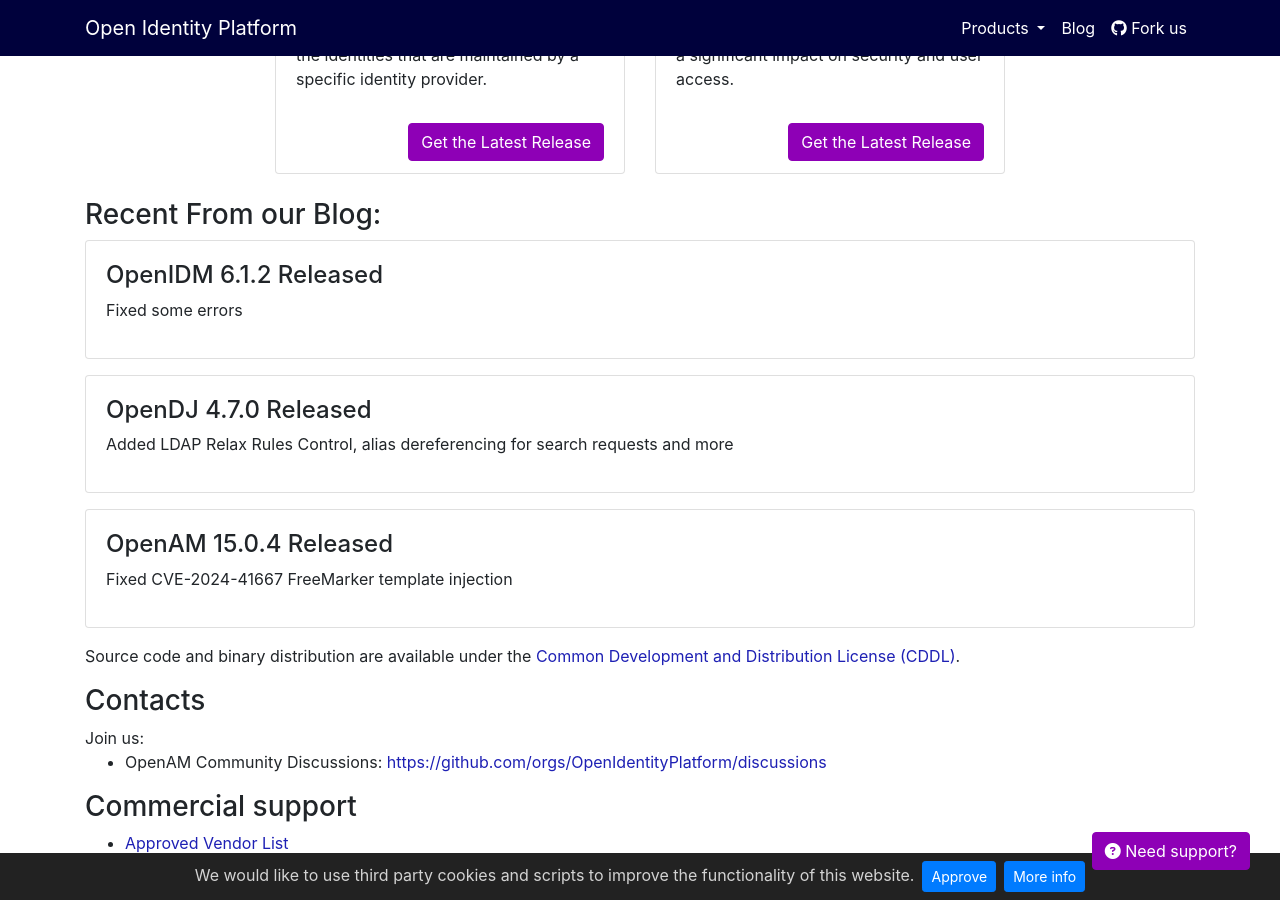
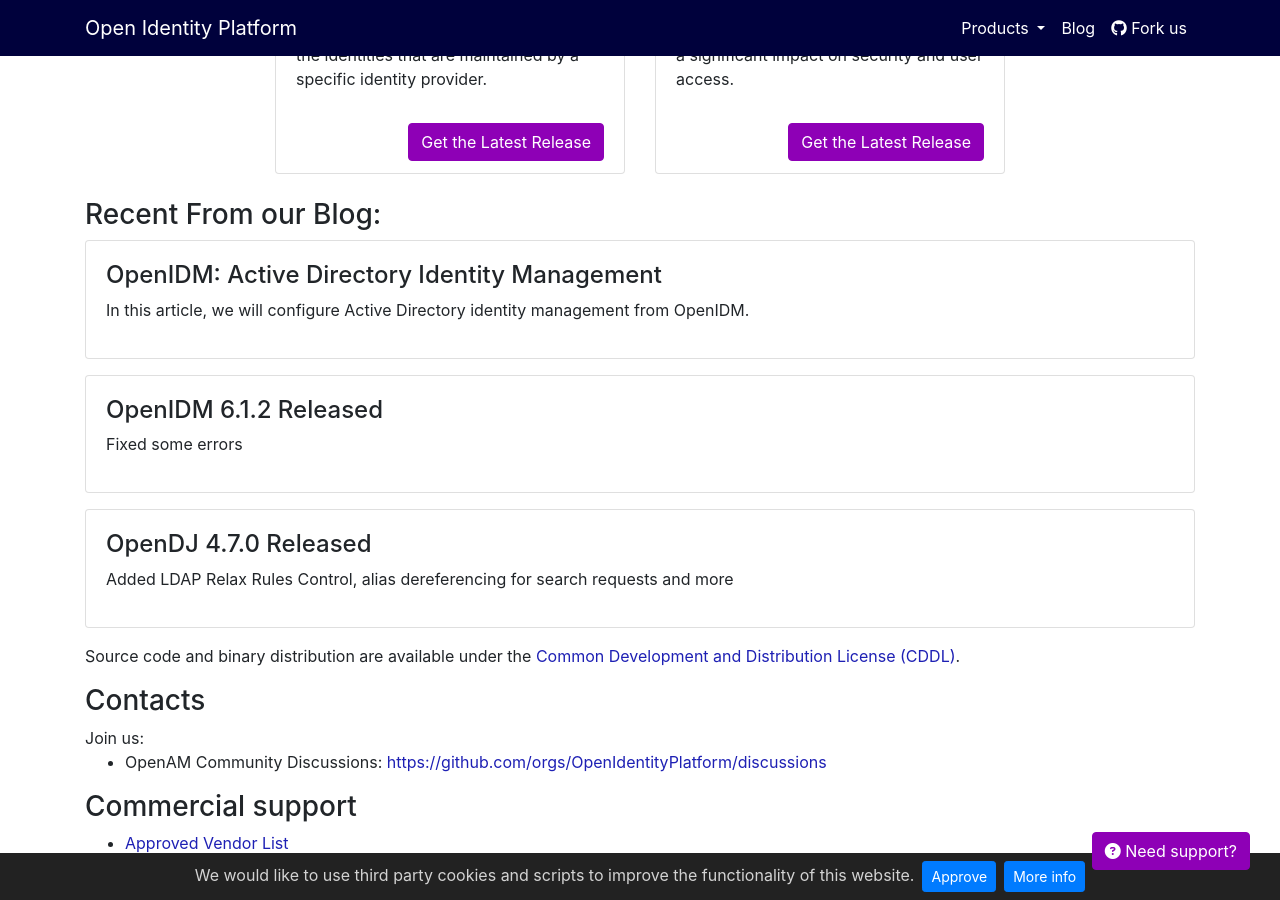
Before and after one commit to OpenIdentityPlatform/OpenIdentityPlatform.org, a Jekyll site: the page built from index.html, in a window 1280 px wide and 900 px high, scrolled down 1665 px. Built offline with Jekyll 4.4.1, drawn with Linux system fonts in a browser that asks for light colours; nearby versions of some CDN libraries; some of the changed lines change nothing that is shown.

Commit message:
OpenIDM: Active Directory Identity Management (#195)

````diff
--- a/_data/blogposts.yml
+++ b/_data/blogposts.yml
@@ -1,3 +1,7 @@
+-
+  title: 'OpenIDM: Active Directory Identity Management'
+  link: '/blog/openidm-ad-idm'
+  description: 'In this article, we will configure Active Directory identity management from OpenIDM.'
 -
   title: 'OpenIDM 6.1.2 Released'
   link: '/blog/openidm-6-1-2-released'
--- /dev/null
+++ b/blog/openidm-ad-idm.md
@@ -0,0 +1,287 @@
+---
+layout: home
+title: "OpenIDM: Active Directory Identity Management"
+landing-title2: "OpenIDM: Active Directory Identity Management"
+description: "In this article, we will configure Active Directory identity management from OpenIDM."
+keywords: 'OpenIDM, Active Directory, Identity Management, reset password'
+imageurl: 'openidm-og.png'
+share-buttons: true
+---
+
+<h1>OpenIDM: Active Directory Identity Management</h1>
+
+Original article: [https://github.com/OpenIdentityPlatform/OpenIDM/wiki/Active-Directory-Identity-Management](https://github.com/OpenIdentityPlatform/OpenIDM/wiki/Active-Directory-Identity-Management)
+
+## Introduction
+
+In this article, we will configure Active Directory identity management from OpenIDM. Let's look at a typical scenario where HR hires a new employee, and enters their credentials into an account management system (IDM). From this system, the data must be imported into the main directory. Typically, this is Active Directory.
+
+## Настройка OpenIDM
+
+How to quickly deploy OpenIDM was described in this [article](https://github.com/OpenIdentityPlatform/OpenIDM/wiki/Getting-Started). Therefore, we will assume that you already have OpenIDM deployed.
+
+### Active Directory Connector Configuration.
+
+From the [samples/provisioners](https://github.com/OpenIdentityPlatform/OpenIDM/tree/master/openidm-zip/src/main/resources/samples/provisioners) directory of the OpenIDM distribution, copy the `provisioner.openicf-adldap.json` file into the `openidm/conf` directory
+Change the configuration values to match your environment:
+
+In the administrator console select Configure -> Connectors. In the list select AD LDAP Connector and set the settings according to the following table
+
+![OpenID LDAP Active Directory Connector.png](https://raw.githubusercontent.com/wiki/OpenIdentityPlatform/OpenIDM/images/openidm-ad/0-openidm-ad-connector.png)
+
+| Setting | Description | Example value |
+| --- | --- | --- |
+| host | Active Directory hostname or IP | ad.example.org |
+| port | Active Directory port | 636 |
+| ssl | Use SSL connection | true |
+| principal | Active Directory account name | DOMAIN/Administrator |
+| credentials | Account password (string, after saving, the value will be encrypted) |  |
+| baseContexts | One or more starting points in the LDAP tree that will be used when searching the tree.| CN=Users,DC=example,DC=org |
+| baseContextsToSynchronize | One or more starting points in the LDAP tree that will be used to determine if a change should be synchronized. | CN=Users,DC=example,DC=org |
+| accountSearchFilter | LDAP Filter for Retrieving Accounts | (objectClass=user) |
+| accountSynchronizationFilter | An optional LDAP filter for the objects to synchronize. | (objectClass=user) |
+| groupSearchFilter | LDAP Filter for Retrieving Groups | (objectClass=group) |
+| groupSynchronizationFilter | An optional LDAP filter for the objects to synchronize. | (objectClass=group) |
+
+To synchronize passwords from OpenIDM to Active Directory, the connection must be over a secure protocol. To set up a secure connection, save the certificate from the Active Directory with the command:
+
+```bash
+openssl s_client -showcerts -connect ad.example.org:636 </dev/null 2>/dev/null|openssl x509 -outform PEM > ad_cert.pem
+```
+
+Upload the certificate to the OpenIDM trust store with the command:
+
+```bash
+keytool -import -alias openidm-ad -file ad_cert.pem -storetype JKS -keystore truststore
+```
+
+The trust store is located in the OpenIDM distribution directory in the [openidm/security](https://github.com/OpenIdentityPlatform/OpenIDM/tree/master/openidm-zip/src/main/resources/security) subdirectory. The default password for the trust store is `changeit`.
+
+Also, to synchronize passwords from OpenIDM, add the `password` field after the `whenCreated` field to the account object in the Active Directory connector configuration file `provisioner.openicf-adldap.json`
+
+```json
+"password" : {
+    "type" : "string",
+    "nativeName" : "__PASSWORD__",
+    "nativeType" : "JAVA_TYPE_GUARDEDSTRING",
+    "flags" : [
+        "NOT_READABLE",
+        "NOT_RETURNED_BY_DEFAULT"
+    ]
+}
+```
+
+### Active Directory Connector Test
+
+In the UI, in the AD Connector settings at the top right, click the three-dot button and select Data (account). A list of Active Directory accounts will appear
+
+![OpenIDM Active Directory Connector Data Account](https://raw.githubusercontent.com/wiki/OpenIdentityPlatform/OpenIDM/images/openidm-ad/1-openidm-ad-data-account.png)
+
+![OpenIDM Active Directory Connector Data Account List](https://raw.githubusercontent.com/wiki/OpenIdentityPlatform/OpenIDM/images/openidm-ad/2-openidm-ad-data-account-list.png)
+
+### OpenIDM and Active Directory Accounts Synchronization Configuration
+
+In the administrator console, select Configure → Mappings. Click the New Mapping button.
+
+![OpenIDM Mappings](https://raw.githubusercontent.com/wiki/OpenIdentityPlatform/OpenIDM/images/openidm-ad/3-openidm-mappings.png)
+
+Into the source resource add Managed Object → user. Into the target resource add Connectors → ad.
+
+![OpenIDM User AD Mapping](https://raw.githubusercontent.com/wiki/OpenIdentityPlatform/OpenIDM/images/openidm-ad/4-openidm-user-ad-mapping.png)
+
+And click the Create mapping button
+
+In the administrator console, select Configure → Mappings → managedUser_systemAdAccount
+
+In the Attributes Grid, configure the attribute mapping according to the table:
+
+| Soruce | Destination | Trasnformation script | Conditional updates |
+| --- | --- | --- | --- |
+| userName | dn | `'CN=' + source + ',CN=Users,DC=ds,DC=gazprombank,DC=ru'` |  |
+| givenName | givenName |  |  |
+| sn | sn |  |  |
+|  | cn | `source.displayName || (source.givenName + ' ' + [source.sn](http://source.sn/));` |  |
+| description | description |  | `!!object.description` |
+| telephoneNumber | telephoneNumber |  | `!!object.telephoneNumber` |
+| userName | sAMAccountName |  |  |
+| password | password |  |  |
+
+On the Behaviors tab, under Policies, select Default Actions and click the Save button.
+
+###  Sending Password by Email
+
+OpenIDM can generate a random password and send it to email. To configure this in the administrator console, go to Configure → System Preferences → Email. Enter the SMTP server settings and click Save
+
+![OpenIDM Email SMPT Settings](https://raw.githubusercontent.com/wiki/OpenIdentityPlatform/OpenIDM/images/openidm-ad/5-openidm-email-settings.png)
+
+## Testing the Solution
+
+### Account Creation
+
+Now that we have configured the connection to the Active Directory and synchronization between OpenIDM and AD accounts, let's test how the solution works. In the administrator console, select Manage → User and create a new account by clicking the New User button. Fill in the attributes of the new user and click Save.
+
+![OpenIDM new IDM user](https://raw.githubusercontent.com/wiki/OpenIdentityPlatform/OpenIDM/images/openidm-ad/6-openidm-new-idmuser.png)
+
+You can also create an account using OpenIDM REST API
+
+```bash
+curl 'http://localhost:8080/openidm/managed/user?_action=create' \
+ -H 'X-OpenIDM-Username: openidm-admin' \
+ -H 'X-OpenIDM-Password: openidm-admin' \
+ -H 'Content-Type: application/json' \
+ --data-raw '{"mail":"jdoe@example.org","sn":"John","givenName":"Doe","telephoneNumber":"+7(999)123-45-67","userName":"idmUser"}' | json_pp
+
+  % Total    % Received % Xferd  Average Speed   Time    Time     Time  Current
+                                 Dload  Upload   Total   Spent    Left  Speed
+100   357    0   242  100   115   1340    637 --:--:-- --:--:-- --:--:--  2063
+{
+   "_id" : "a250eb09-28a1-4fab-b338-e729986f38ec",
+   "_rev" : "2",
+   "accountStatus" : "active",
+   "effectiveAssignments" : [],
+   "effectiveRoles" : [],
+   "givenName" : "Doe",
+   "mail" : "jdoe@example.org",
+   "sn" : "John",
+   "telephoneNumber" : "+7(999)123-45-67",
+   "userName" : "idmUser"
+}
+
+```
+
+You can also check if the account has been created using a GET request to the API
+
+```bash
+curl 'http://localhost:8080/openidm/managed/user?_queryFilter=true' \
+ -H 'X-OpenIDM-Username: openidm-admin' \
+ -H 'X-OpenIDM-Password: openidm-admin' | json_pp
+  % Total    % Received % Xferd  Average Speed   Time    Time     Time  Current
+                                 Dload  Upload   Total   Spent    Left  Speed
+100   380    0   380    0     0  25112      0 --:--:-- --:--:-- --:--:-- 47500
+{
+   "pagedResultsCookie" : null,
+   "remainingPagedResults" : -1,
+   "result" : [
+      {
+         "_id" : "a250eb09-28a1-4fab-b338-e729986f38ec",
+         "_rev" : "2",
+         "accountStatus" : "active",
+         "effectiveAssignments" : [],
+         "effectiveRoles" : [],
+         "givenName" : "Doe",
+         "mail" : "jdoe@example.org",
+         "sn" : "John",
+         "telephoneNumber" : "+7(999)123-45-67",
+         "userName" : "idmUser"
+      }
+   ],
+   "resultCount" : 1,
+   "totalPagedResults" : -1,
+   "totalPagedResultsPolicy" : "NONE"
+}
+
+```
+
+The OpenIDM account will be synchronized in the Active Directory automatically
+
+Check its presence in AD with the command
+
+```
+ldapsearch -H ldap://ad.example.org.ru -x -W -D "admin@example.org" -b "dc=example,dc=org" "(sAMAccountName=idmUser)" | grep dn
+Enter LDAP Password:
+dn: CN=idmUser,CN=Users,DC=example,DC=org
+```
+
+### Sending Password by Email
+
+If you want to set a random password for Active Directory, go to the Password tab and click the Email Random Password button.
+
+![OpenIDM Email Random Password](https://raw.githubusercontent.com/wiki/OpenIdentityPlatform/OpenIDM/images/openidm-ad/7-openidm-email-random-password.png)
+
+Or with a POST request to the API
+
+```bash
+curl 'http://localhost:8080/openidm/managed/user/a250eb09-28a1-4fab-b338-e729986f38ec?_action=resetPassword' \
+ -X 'POST' \
+ -H 'X-OpenIDM-Username: openidm-admin' \
+ -H 'X-OpenIDM-Password: openidm-admin' | json_pp
+  % Total    % Received % Xferd  Average Speed   Time    Time     Time  Current
+                                 Dload  Upload   Total   Spent    Left  Speed
+100   242    0   242    0     0    100      0 --:--:--  0:00:02 --:--:--   101
+{
+   "_id" : "a250eb09-28a1-4fab-b338-e729986f38ec",
+   "_rev" : "4",
+   "accountStatus" : "active",
+   "effectiveAssignments" : [],
+   "effectiveRoles" : [],
+   "givenName" : "Doe",
+   "mail" : "jdoe@example.org",
+   "sn" : "John",
+   "telephoneNumber" : "+7(999)123-45-67",
+   "userName" : "idmUser"
+}
+
+```
+
+A new password will be generated and sent to the user by Email. The same password will be set for the Active Directory login.
+
+### Account Deletion
+
+In the Administrator Console, go to Manage → User. Select an account and click Delete.
+
+![OpenIDM Delete Account](https://raw.githubusercontent.com/wiki/OpenIdentityPlatform/OpenIDM/images/openidm-ad/8-openidm-delete-account.png)
+
+In the pop-up dialog box, click the Ok button.
+
+By using a DELETE request to the OpenIDM API:
+
+```bash
+curl 'http://localhost:8080/openidm/managed/user/a250eb09-28a1-4fab-b338-e729986f38ec' \
+ -X 'DELETE' \
+ -H 'X-OpenIDM-Username: openidm-admin' \
+ -H 'X-OpenIDM-Password: openidm-admin' | json_pp
+  % Total    % Received % Xferd  Average Speed   Time    Time     Time  Current
+                                 Dload  Upload   Total   Spent    Left  Speed
+100   242    0   242    0     0    756      0 --:--:-- --:--:-- --:--:--   773
+{
+   "_id" : "a250eb09-28a1-4fab-b338-e729986f38ec",
+   "_rev" : "4",
+   "accountStatus" : "active",
+   "effectiveAssignments" : [],
+   "effectiveRoles" : [],
+   "givenName" : "Doe",
+   "mail" : "jdoe@example.org",
+   "sn" : "John",
+   "telephoneNumber" : "+7(999)123-45-67",
+   "userName" : "idmUser"
+}
+```
+
+Let's check OpenIDM account deletion via REST API
+
+```bash
+curl 'http://localhost:8080/openidm/managed/user?_queryFilter=true' \
+ -H 'X-OpenIDM-Username: openidm-admin' \
+ -H 'X-OpenIDM-Password: openidm-admin' | json_pp
+  % Total    % Received % Xferd  Average Speed   Time    Time     Time  Current
+                                 Dload  Upload   Total   Spent    Left  Speed
+100   138    0   138    0     0   7306      0 --:--:-- --:--:-- --:--:-- 11500
+{
+   "pagedResultsCookie" : null,
+   "remainingPagedResults" : -1,
+   "result" : [],
+   "resultCount" : 0,
+   "totalPagedResults" : -1,
+   "totalPagedResultsPolicy" : "NONE"
+}
+```
+
+Check if the account exists in Active Directory with the command:
+
+```
+ldapsearch -H ldap://ad.example.org.ru -x -W -D "admin@example.org" -b "dc=example,dc=org" "(sAMAccountName=idmUser)" | grep dn | wc -l
+Enter LDAP Password:
+0
+```
+
+ As you can see from the output of the command, the account has been removed from the AD.
````
